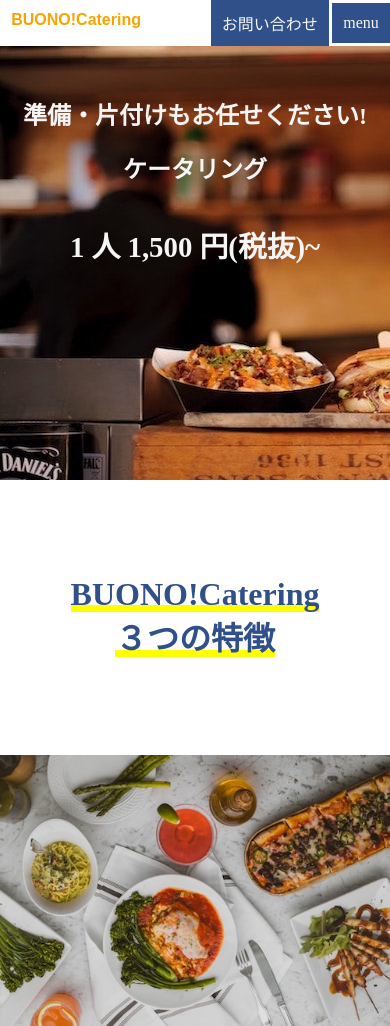
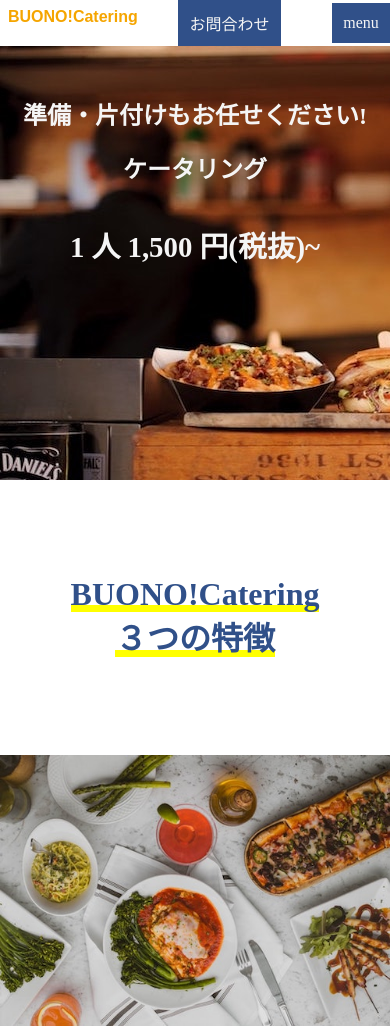
Before and after one commit to r-okuyama/my-catering, a plain HTML site: page index.html in a window 390 px wide. Shown: the top 1026 px of the page. Drawn offline with Linux system fonts and the light colour scheme; some packages are replaced by stand-ins of ours.

Commit message:
レイアウト崩れを修正

```diff
--- a/css/style2.css
+++ b/css/style2.css
@@ -73,13 +73,48 @@ footer{
 }
 
 #logo{
-    width: 40%;
+    width: 30%;
     height: 100%;
     color: #f5a500;
     text-align: left;
-    padding: 0.7em;
+    padding: 0.5em;
     font-weight: bold;
     font-family: "游ゴシック体", "Yu Gothic", sans-serif;
+}
+
+.hd-nav{
+    width: 100%;
+}
+
+.nav-list{
+    display: none;/* ②PC用ナビ消去 */
+}
+
+.mobile-nav-list{
+    width: 100%;
+
+}
+
+.mobile-list{
+    width: 100%;
+    height: auto;
+    display: flex;
+    justify-content: flex-end;
+}
+
+.mobile-list>li{
+    width: 40%;
+    display: block;
+    margin-right: 0;
+    display: flex;/*文字を中央にする*/
+    flex-direction: column;/*文字を中央にする*/
+    justify-content: center;/*文字を中央にする*/
+    align-items: flex-end;/*ボタンを右寄にする*/
+}
+
+.contact-btn{
+    width: auto;
+    height: auto;
 }
 
 #menu-btn{
@@ -88,24 +123,8 @@ footer{
     color: whitesmoke;
     background-color: #305089;
     padding: 0.7em;
-    margin-left: 0.2em;
-}
+    margin-left: 0.3em;
 
-.nav-list{
-    display: none;/* ②PC用ナビ消去 */
-}
-
-.mobile-nav-list>ul{
-    width: 100%;
-    display: flex;
-}
-
-.mobile-nav-list>ul>li{
-    display: block;
-    display: flex;/*文字を中央にする*/
-    flex-direction: column;/*文字を中央にする*/
-    justify-content: center;/*文字を中央にする*/
-    align-items: center;/*文字を中央にする*/
 }
 
 @media (min-width: 900px){
--- a/index.html
+++ b/index.html
@@ -17,12 +17,12 @@
                     <li><a href="#">BUONO!の特徴</a></li>
                     <li><a href="#">選べる3つのプラン</a></li>
                     <li><a href="#">対応エリア</a></li>
-                    <li><a href="#" class="contact-btn">お問い合わせ</a></li>
+                    <li><a href="#" class="contact-btn">お問合わせ</a></li>
                     </ul>
                 </nav>
                 <nav class="mobile-nav-list">
                     <ul class="mobile-list">
-                    <li><a href="#" class="contact-btn">お問い合わせ</a></li>
+                    <li><a href="#" class="contact-btn">お問合わせ</a></li>
                     <li><a href="#" id="menu-btn">menu</a></li>
                     </ul>
                 </nav>
```
